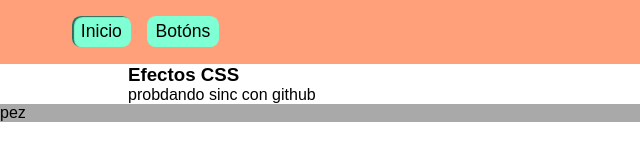
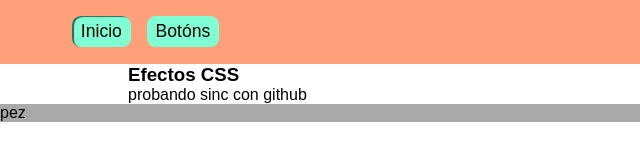
Before and after one commit to buxo/webdev, a plain HTML site: page index.html in a window 1280 px wide. Shown: the full height of the page, 0-640 px from the left. Drawn offline with Linux system fonts and the light colour scheme.

Commit message:
ortografia

```diff
--- a/index.html
+++ b/index.html
@@ -21,7 +21,7 @@
     <section class="contenedor">
         <section class="contido">
             <h1>Efectos CSS</h1>
-            <p>probdando sinc con github </p>
+            <p>probando sinc con github</p>
         </section>
     </section>
     <footer>
```
